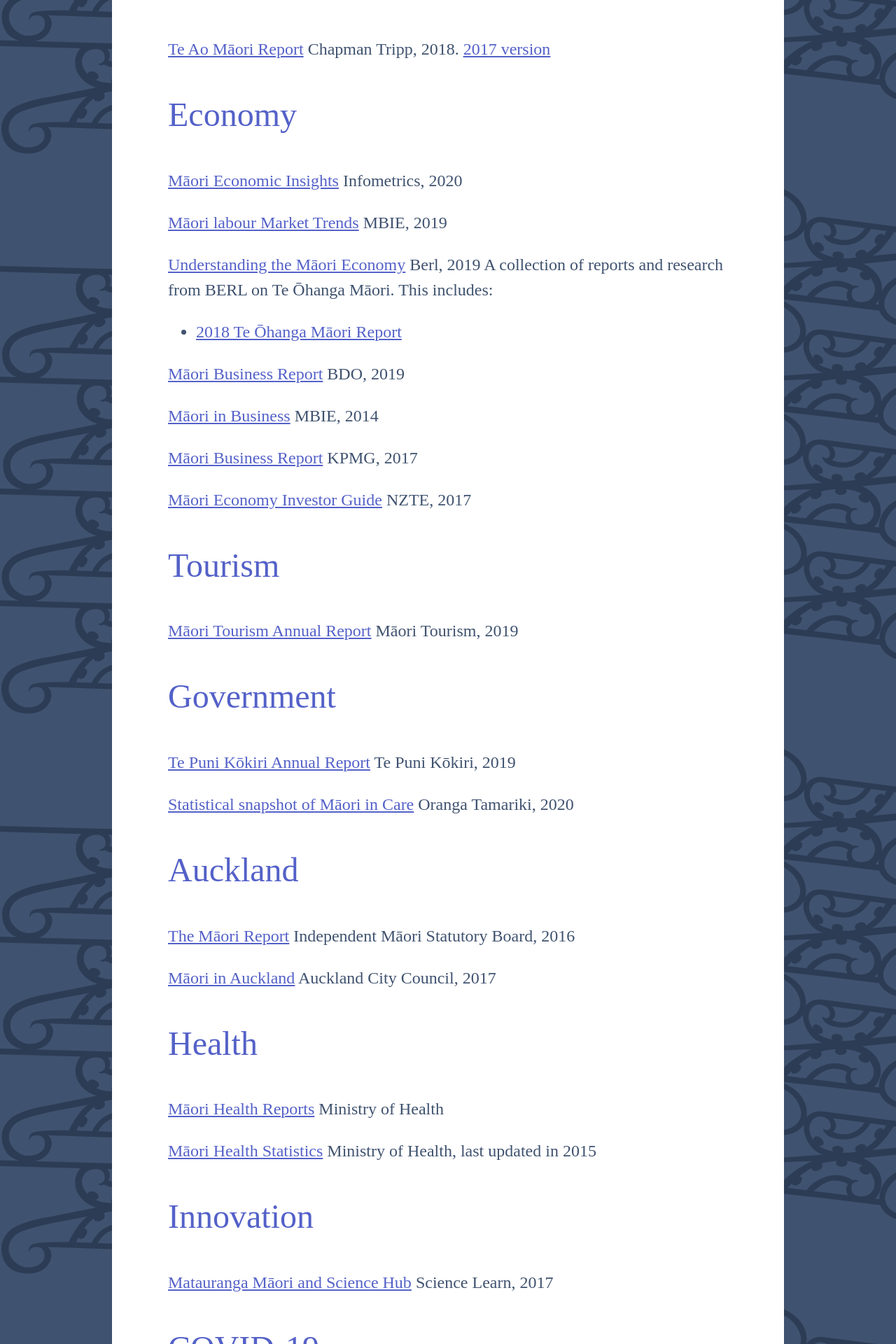
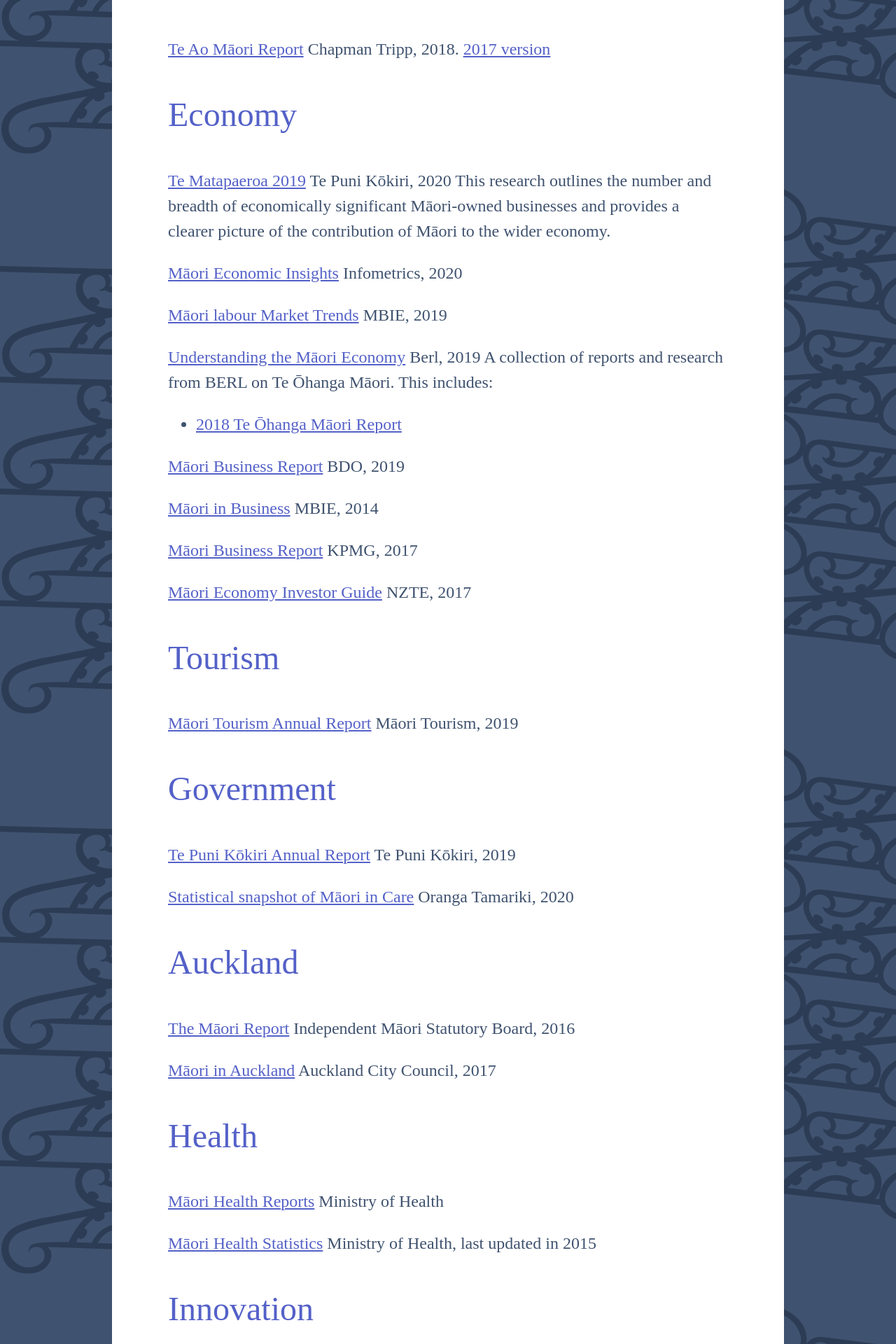
Before and after one commit to figurenz/microsite-maori, a Jekyll site: the page built from reports.md, in a window 1280 px wide. Shown: the part 2233-4153 px from the top of the page at 70% size. Built offline with Jekyll 4.4.1, drawn with Linux system fonts in a browser that asks for light colours; some web fonts are replaced.

Commit message:
Update reports.md

```diff
--- a/reports.md
+++ b/reports.md
@@ -55,6 +55,10 @@ Independent Māori Statutory Board's report on issues related to data around Mā
 Chapman Tripp, 2018. [2017 version](https://chapmantripp.com/media/j1slpr3f/te-ao-maori-2017-english.pdf)
 
 ## Economy
+
+[Te Matapaeroa 2019](https://www.tpk.govt.nz/en/a-matou-mohiotanga/business-and-economics/te-matapaeroa-2019)
+Te Puni Kōkiri, 2020
+This research outlines the number and breadth of economically significant Māori-owned businesses and provides a clearer picture of the contribution of Māori to the wider economy.
 
 [Māori Economic Insights](https://www.infometrics.co.nz/product/maori-economic-insights/)
 Infometrics, 2020
```
